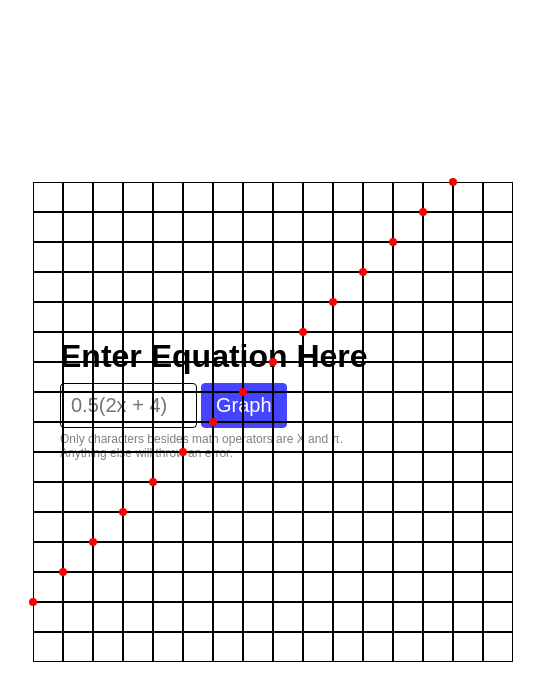
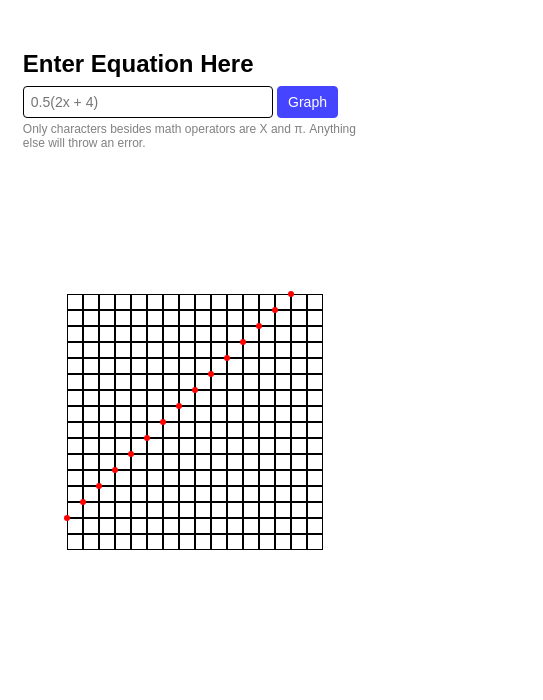
Before and after one commit to ZeKermet/ZeKermet.github.io, a plain HTML site: page graphing-test/index.html in a window 390 px wide. Shown: the whole page, 543 px wide, since content can reach past the window. Drawn offline with Linux system fonts and the light colour scheme.

Commit message:
Add files via upload

```diff
--- a/graphing-test/styles.css
+++ b/graphing-test/styles.css
@@ -87,3 +87,87 @@ body {
     */
 
 }
+
+
+@media screen and (max-width: 1199px) {
+
+    #input {
+        padding-left: 2%;
+        max-width: 600px;
+    }
+
+    #chart {
+        left: 73%;
+    }
+
+}
+
+@media screen and (max-width: 944px) {
+
+    #input {
+        max-width: 360px;
+    }
+
+    #equationInput,
+    #submitEquation {
+        font-size: 16px;
+    }
+    #equationInput {
+        max-width: 260px;
+    }
+
+    #chart {
+        --box-size: 24px;
+    }
+
+}
+
+@media screen and (max-width: 800px) {
+
+    #input {
+        margin: 0 auto;
+        width: 100vw;
+        padding-top: 50px;
+    }
+    #equationInput {
+        width: 260px;
+        max-width: 260px;
+    }
+
+    #chart {
+        top: 50%;
+        left: 50%;
+    }
+
+}
+
+@media screen and (max-width: 467px) {
+
+    #chart {
+        top: 50%;
+        left: 50%;
+    }
+
+    #input > h1 {
+        font-size: 24px;
+    }
+    #equationInput,
+    #submitEquation {
+        font-size: 14px;
+    }
+
+    #equationInput {
+        width: 70vw;
+        max-width: 250px;
+    }
+
+    #chart {
+        --box-size: 16px;
+    }
+
+    .column-marker {
+        --marker-width: 6px;
+    }
+
+
+}
```
